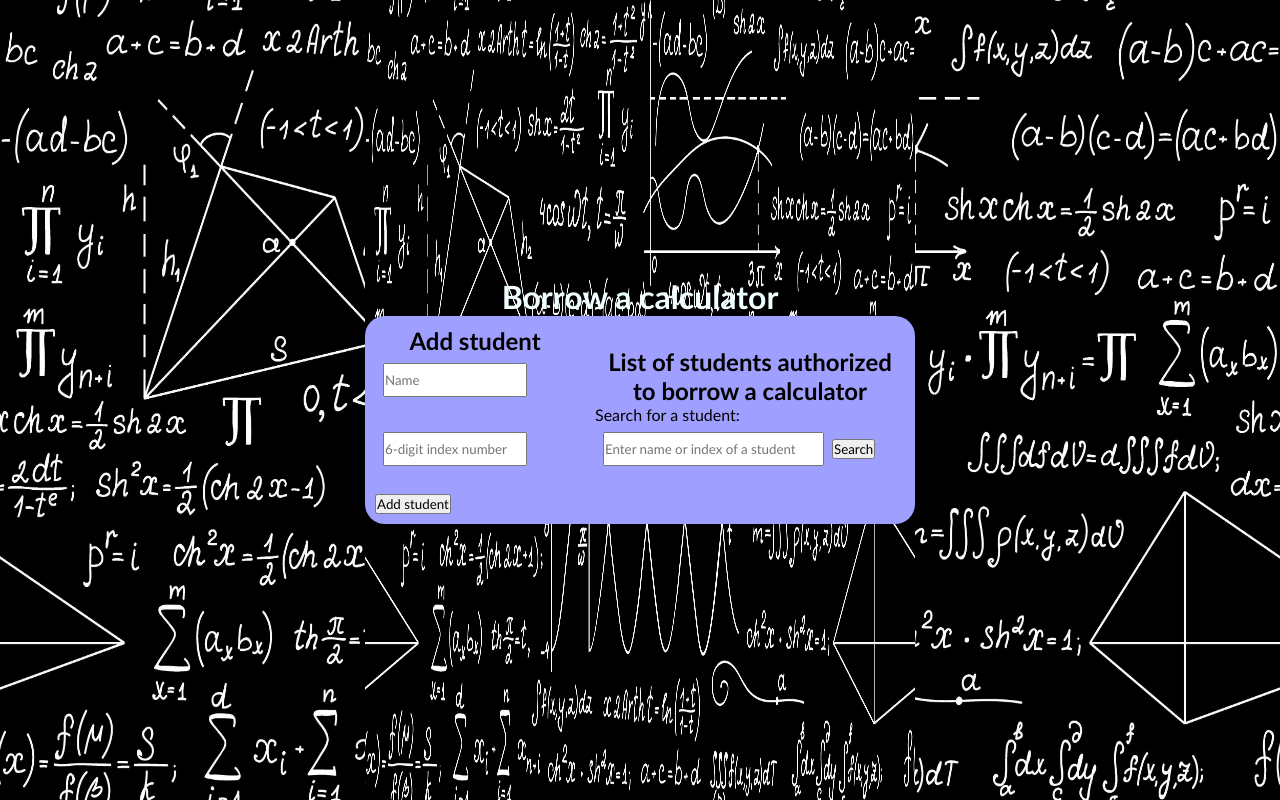
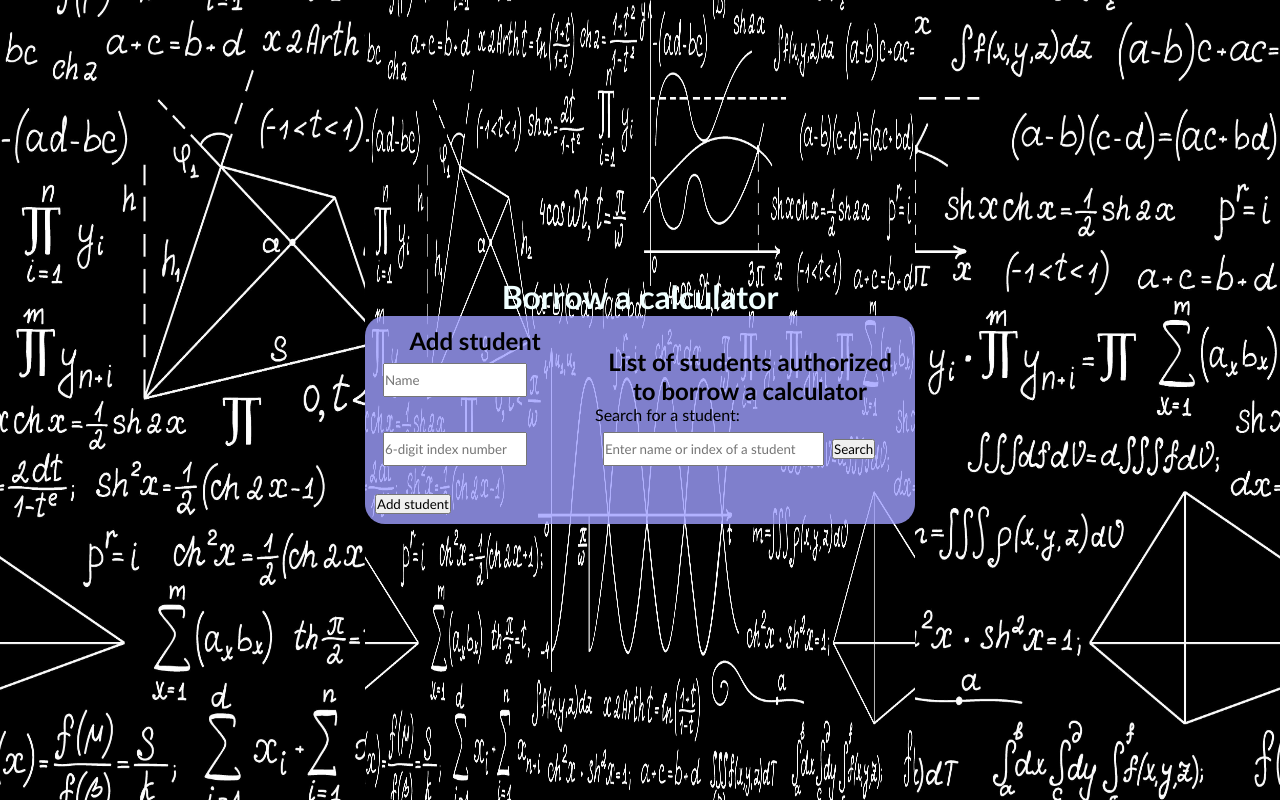
Before and after one commit to msiekgit/borrow-calculator, an Angular app: page / in a window 1280 px wide. Built offline with nearby package versions, Linux system fonts and the light colour scheme.

Commit message:
Update styles

```diff
--- a/src/styles.css
+++ b/src/styles.css
@@ -30,7 +30,7 @@ header {
     display: flex;
     justify-content: center;
     align-items: center;
-    background: rgb(159, 159, 255);
+    background: rgba(159, 159, 255, 0.8);
     border-radius: 20px;
 }
 .container .input-box{
```
